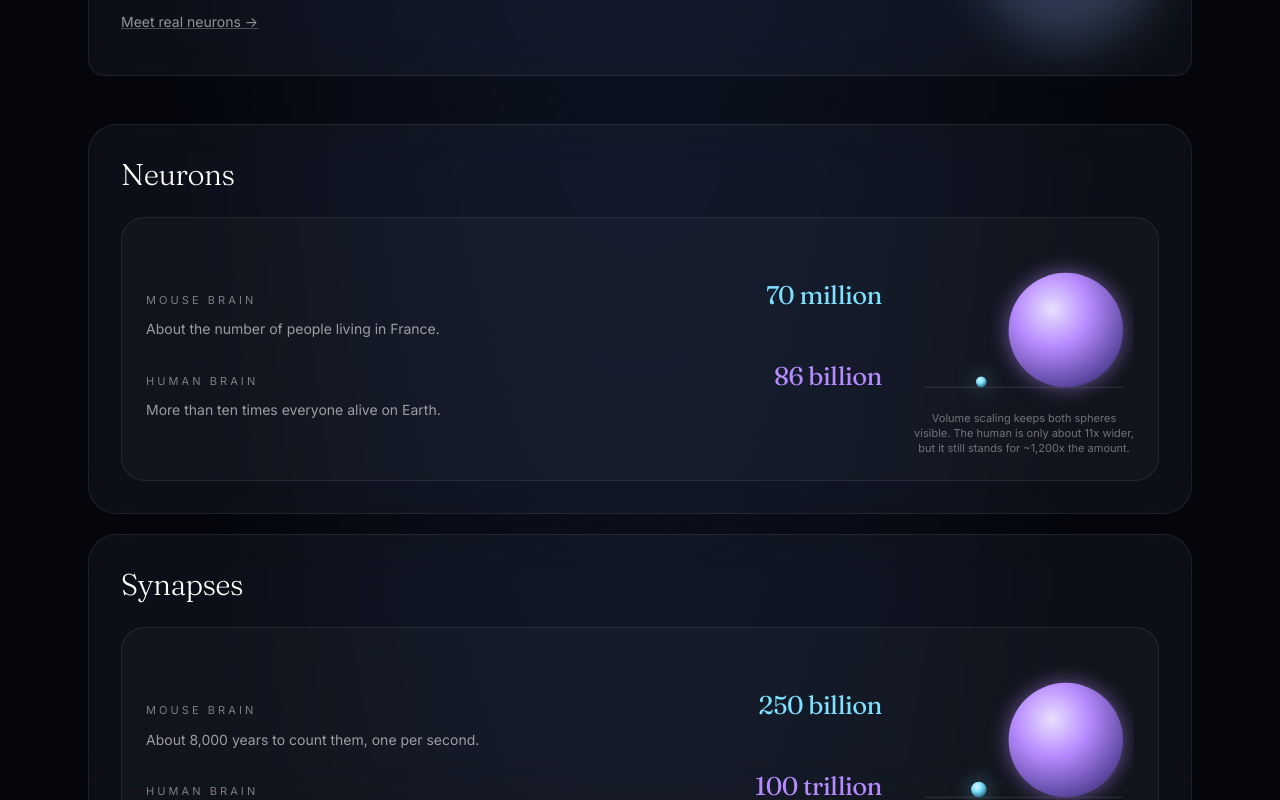
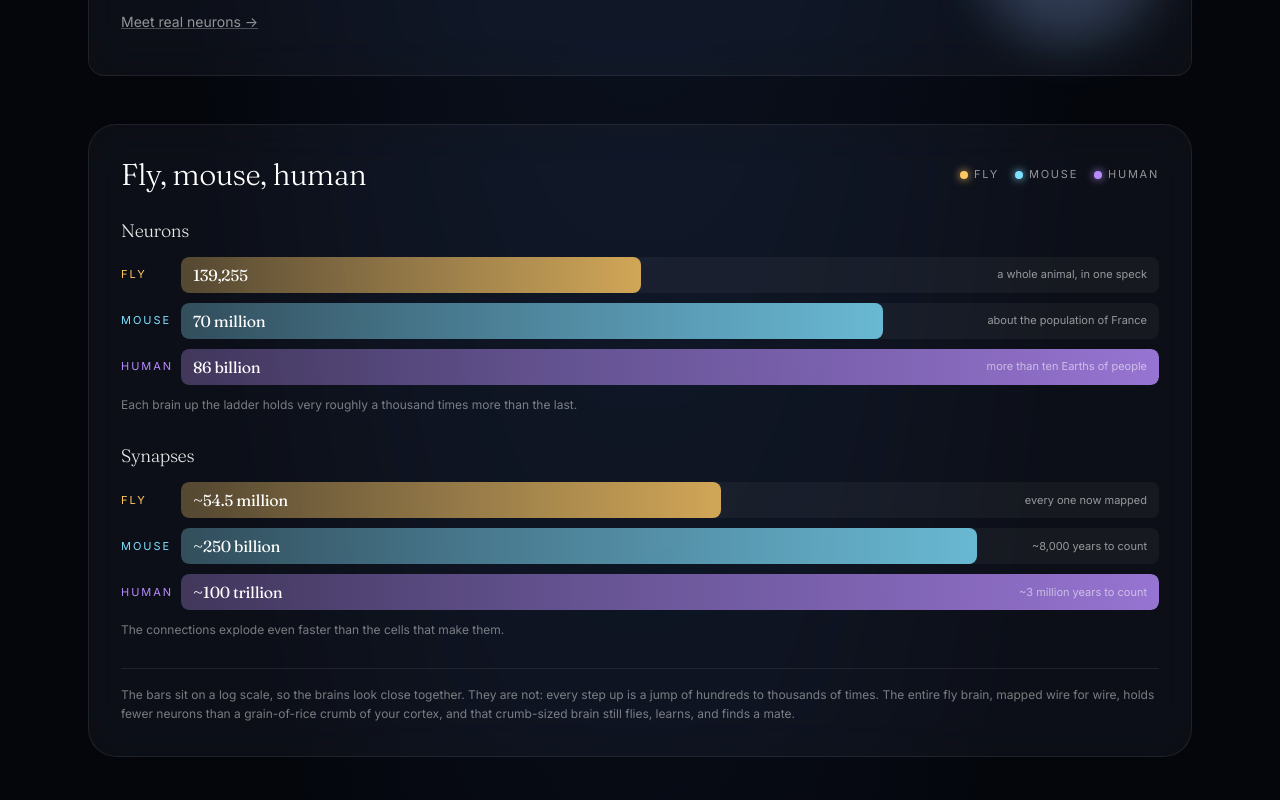
Before and after one commit to amyleesterling/whatisabrain, a React (Vite) app in the folder apps/museum/: page /stats in a window 1280 px wide. Shown: the part 2000-2800 px from the top of the page. Built offline with nearby package versions, Linux system fonts and the light colour scheme; no server answers.

Commit message:
Fly: flip right-side-up + reframe 'speck that flies'; stats: replace 3 comparison boxes with unified fly/mouse/human log-bar panel

```diff
--- a/apps/museum/src/pages/ScaleTest.tsx
+++ b/apps/museum/src/pages/ScaleTest.tsx
@@ -1,4 +1,4 @@
-import { useEffect, useRef, useState } from "react";
+import { useEffect, useState } from "react";
 import { motion } from "framer-motion";
 import { Link } from "react-router-dom";
 import ReferenceTable from "../components/ReferenceTable";
@@ -7,10 +7,10 @@ import LandmarkMetrics from "../components/LandmarkMetrics";
 import RealNeuronModel from "../components/RealNeuronModel";
 import FactIcon, { type FactIconId } from "../components/FactIcon";
 import StatsTopBar from "../components/StatsTopBar";
-import type { ScaleTestImageId } from "../data/scaleTestImageQueue";
 
 const MOUSE = "#7ee0ff";
 const HUMAN = "#b78bff";
+const FLY = "#ffc861";
 
 // Top-line facts about the human brain, shown above the fold beside the 3D
 // model. Figures match /citations (volume/weight are standard adult averages;
@@ -59,197 +59,106 @@ const MORE_FACTS: { hl: string; title: string; body: string; icon: FactIconId; l
   },
 ];
 
-type Row = {
-  key: string;
-  label: string;
-  mouse: { value: number; display: string; anchor: string };
-  human: { value: number; display: string; anchor: string };
-  ratio: string;
-  unit?: "km";
-  imageId: ScaleTestImageId;
-  imageCaption: string;
-};
-
-const ROWS: Row[] = [
+const COMPARE: {
+  metric: string;
+  note: string;
+  rows: { who: string; color: string; value: number; display: string; anchor: string }[];
+}[] = [
   {
-    key: "neurons",
-    label: "Neurons",
-    mouse: {
-      value: 70e6,
-      display: "70 million",
-      anchor: "About the number of people living in France.",
-    },
-    human: {
-      value: 86e9,
-      display: "86 billion",
-      anchor: "More than ten times everyone alive on Earth.",
-    },
-    ratio: "~1,200x more",
-    imageId: "neurons-cloud-comparison",
-    imageCaption:
-      "The count reads best as a small cyan cloud beside a violet galaxy that keeps expanding out of the frame.",
+    metric: "Neurons",
+    note: "Each brain up the ladder holds very roughly a thousand times more than the last.",
+    rows: [
+      { who: "Fly", color: FLY, value: 139255, display: "139,255", anchor: "a whole animal, in one speck" },
+      { who: "Mouse", color: MOUSE, value: 70e6, display: "70 million", anchor: "about the population of France" },
+      { who: "Human", color: HUMAN, value: 86e9, display: "86 billion", anchor: "more than ten Earths of people" },
+    ],
   },
   {
-    key: "synapses",
-    label: "Synapses",
-    mouse: {
-      value: 250e9,
-      display: "~250 billion",
-      anchor: "About 8,000 years to count them, one per second.",
-    },
-    human: {
-      value: 100e12,
-      display: "100 trillion",
-      anchor: "About 3 million years to count them, one per second.",
-    },
-    ratio: "~400x more",
-    imageId: "synapse-city-lights",
-    imageCaption:
-      "Synapses feel less like beads on a chart and more like an electric city horizon that never ends.",
-  },
-  {
-    key: "wire",
-    label: "Wiring, all axon",
-    unit: "km",
-    mouse: {
-      value: 2000,
-      display: "~2,000 km",
-      anchor: "Enough living thread to stretch across a continent.",
-    },
-    human: {
-      value: 2_000_000,
-      display: "~2 million km",
-      anchor: "Enough to circle the Earth again and again as living thread.",
-    },
-    ratio: "~1,000x more",
-    imageId: "boston-to-miami-axon",
-    imageCaption:
-      "The mouse version stays graspable as one glowing cyan path running down the eastern seaboard.",
+    metric: "Synapses",
+    note: "The connections explode even faster than the cells that make them.",
+    rows: [
+      { who: "Fly", color: FLY, value: 54.5e6, display: "~54.5 million", anchor: "every one now mapped" },
+      { who: "Mouse", color: MOUSE, value: 250e9, display: "~250 billion", anchor: "~8,000 years to count" },
+      { who: "Human", color: HUMAN, value: 100e12, display: "~100 trillion", anchor: "~3 million years to count" },
+    ],
   },
 ];
 
-function useCountUp(target: number, run: boolean, ms = 1700) {
-  const [value, setValue] = useState(0);
-  const startedRef = useRef(false);
-
-  useEffect(() => {
-    if (!run || startedRef.current) return;
-    startedRef.current = true;
-
-    let frame = 0;
-    let start = 0;
-
-    const tick = (now: number) => {
-      if (!start) start = now;
-      const progress = Math.min(1, (now - start) / ms);
-      const eased = 1 - Math.pow(1 - progress, 3);
-      setValue(target * eased);
-      if (progress < 1) frame = requestAnimationFrame(tick);
-    };
-
-    frame = requestAnimationFrame(tick);
-    return () => cancelAnimationFrame(frame);
-  }, [ms, run, target]);
-
-  return value;
-}
-
-function compact(value: number, unit?: "km") {
-  if (unit === "km") return `${Math.round(value).toLocaleString()} km`;
-  if (value >= 1e12) return `${+(value / 1e12).toFixed(value < 1e13 ? 1 : 0)} trillion`;
-  if (value >= 1e9) return `${Math.round(value / 1e9)} billion`;
-  if (value >= 1e6) return `${Math.round(value / 1e6)} million`;
-  return Math.round(value).toLocaleString();
-}
-
-function ScaleSpheres({ ratio, run }: { ratio: number; run: boolean }) {
-  const humanDiameter = 104;
-  const mouseDiameter = Math.max(9, humanDiameter / Math.cbrt(ratio));
-  const humanRadius = humanDiameter / 2;
-  const mouseRadius = mouseDiameter / 2;
-  const baseY = 132;
-  const humanCx = 138;
-  const mouseCx = humanCx - humanRadius - 20 - mouseRadius;
-
-  const sphere = (cx: number, cy: number, radius: number, id: string, glow: string, delay: number) => (
-    <motion.circle
-      cx={cx}
-      cy={cy}
-      r={radius}
-      fill={`url(#${id})`}
-      initial={{ scale: 0, opacity: 0 }}
-      animate={run ? { scale: 1, opacity: 1 } : {}}
-      transition={{ duration: 0.85, delay, ease: [0.16, 1, 0.3, 1] }}
-      style={{ transformOrigin: `${cx}px ${cy}px`, filter: `drop-shadow(0 0 9px ${glow})` }}
-    />
-  );
-
+function CompareBar({
+  row,
+  metricMax,
+  run,
+  delay,
+}: {
+  row: { who: string; color: string; value: number; display: string; anchor: string };
+  metricMax: number;
+  run: boolean;
+  delay: number;
+}) {
+  // Log scale: a linear bar would render the fly as a single invisible pixel
+  // beside the human. Log keeps all three legible; the footnote owns the honesty.
+  const pct = Math.max(7, (Math.log10(row.value) / Math.log10(metricMax)) * 100);
   return (
-    <svg viewBox="0 0 200 150" className="mx-auto w-full max-w-[220px]" aria-hidden="true">
-      <defs>
-        <radialGradient id="scaleMouseSphere" cx="38%" cy="32%" r="72%">
-          <stop offset="0%" stopColor="#dcf6ff" />
-          <stop offset="45%" stopColor={MOUSE} />
-          <stop offset="100%" stopColor="#286a85" />
-        </radialGradient>
-        <radialGradient id="scaleHumanSphere" cx="38%" cy="32%" r="72%">
-          <stop offset="0%" stopColor="#e9e0ff" />
-          <stop offset="45%" stopColor={HUMAN} />
-          <stop offset="100%" stopColor="#523f95" />
-        </radialGradient>
-      </defs>
-      <line x1="10" y1={baseY} x2="190" y2={baseY} stroke="rgba(255,255,255,0.12)" strokeWidth="1" />
-      {sphere(mouseCx, baseY - mouseRadius, mouseRadius, "scaleMouseSphere", `${MOUSE}88`, 0.5)}
-      {sphere(humanCx, baseY - humanRadius, humanRadius, "scaleHumanSphere", `${HUMAN}88`, 0.35)}
-    </svg>
+    <div className="flex items-center gap-3">
+      <span className="w-12 shrink-0 text-[11px] uppercase tracking-[0.18em]" style={{ color: row.color }}>
+        {row.who}
+      </span>
+      <div className="relative h-9 flex-1 overflow-hidden rounded-lg bg-white/[0.04]">
+        <motion.div
+          className="absolute inset-y-0 left-0 rounded-lg"
+          style={{ background: `linear-gradient(90deg, ${row.color}44, ${row.color}cc)` }}
+          initial={{ width: 0 }}
+          animate={run ? { width: `${pct}%` } : {}}
+          transition={{ duration: 1.1, delay, ease: [0.16, 1, 0.3, 1] }}
+        />
+        <div className="absolute inset-0 flex items-center justify-between gap-2 px-3">
+          <span className="font-display tabular-nums text-sm text-white sm:text-base">{row.display}</span>
+          <span className="hidden text-[11px] text-white/55 sm:block">{row.anchor}</span>
+        </div>
+      </div>
+    </div>
   );
 }
 
-function Stat({ row, run }: { row: Row; run: boolean }) {
-  const mouseValue = useCountUp(row.mouse.value, run);
-  const humanValue = useCountUp(row.human.value, run);
-  const ratio = row.human.value / row.mouse.value;
-  const widthRatio = Math.round(Math.cbrt(ratio));
-
+function BrainCompare({ run }: { run: boolean }) {
   return (
     <div className="rounded-[1.75rem] glass p-7 sm:p-8">
-      <div className="flex flex-wrap items-baseline gap-4">
-        <h3 className="font-display text-2xl font-light sm:text-3xl">{row.label}</h3>
+      <div className="mb-6 flex flex-wrap items-center justify-between gap-3">
+        <h3 className="font-display text-2xl font-light sm:text-3xl">Fly, mouse, human</h3>
+        <div className="flex items-center gap-4">
+          {[
+            { c: FLY, l: "Fly" },
+            { c: MOUSE, l: "Mouse" },
+            { c: HUMAN, l: "Human" },
+          ].map((x) => (
+            <span key={x.l} className="flex items-center gap-1.5 text-[11px] uppercase tracking-[0.16em] text-white/55">
+              <span className="h-2 w-2 rounded-full" style={{ background: x.c, boxShadow: `0 0 8px ${x.c}` }} />
+              {x.l}
+            </span>
+          ))}
+        </div>
       </div>
 
-      <div className="mt-6">
-        <div className="rounded-[1.5rem] border border-white/8 bg-white/[0.025] p-5 sm:p-6">
-          <div className="flex flex-col gap-6 sm:flex-row sm:items-center sm:gap-8">
-            <div className="min-w-0 flex-1">
-              {[
-                { who: "Mouse brain", color: MOUSE, live: mouseValue, spec: row.mouse },
-                { who: "Human brain", color: HUMAN, live: humanValue, spec: row.human },
-              ].map((entry) => (
-                <div key={entry.who} className="mb-4 last:mb-0">
-                  <div className="flex items-baseline justify-between gap-3">
-                    <span className="text-[11px] uppercase tracking-[0.28em] text-white/45">{entry.who}</span>
-                    <span
-                      className="font-display tabular-nums"
-                      style={{ color: entry.color, fontSize: "clamp(1.2rem,2vw,1.7rem)" }}
-                    >
-                      {compact(entry.live, row.unit)}
-                    </span>
-                  </div>
-                  <p className="mt-1 text-sm leading-relaxed text-white/58">{entry.spec.anchor}</p>
-                </div>
+      {COMPARE.map((m) => {
+        const metricMax = Math.max(...m.rows.map((r) => r.value));
+        return (
+          <div key={m.metric} className="mb-7 last:mb-2">
+            <h4 className="mb-3 font-display text-lg font-light text-white/90">{m.metric}</h4>
+            <div className="grid gap-2.5">
+              {m.rows.map((r, i) => (
+                <CompareBar key={r.who} row={r} metricMax={metricMax} run={run} delay={0.15 * i} />
               ))}
             </div>
+            <p className="mt-2.5 text-xs leading-relaxed text-white/45">{m.note}</p>
+          </div>
+        );
+      })}
 
-            <div className="w-full shrink-0 sm:w-auto">
-              <ScaleSpheres ratio={ratio} run={run} />
-              <p className="mx-auto mt-1 max-w-[220px] text-center text-[11px] leading-snug text-white/40">
-                Volume scaling keeps both spheres visible. The human is only about {widthRatio}x wider, but it still
-                stands for {row.ratio.replace(" more", "")} the amount.
-              </p>
-            </div>
-          </div>
-        </div>
-      </div>
+      <p className="mt-4 border-t border-white/8 pt-4 text-[12px] leading-relaxed text-white/45">
+        The bars sit on a log scale, so the brains look close together. They are not: every step up is a jump of
+        hundreds to thousands of times. The entire fly brain, mapped wire for wire, holds fewer neurons than a
+        grain-of-rice crumb of your cortex, and that crumb-sized brain still flies, learns, and finds a mate.
+      </p>
     </div>
   );
 }
@@ -440,10 +349,8 @@ export default function ScaleTest() {
           <NeuronIcon run={run} />
         </section>
 
-        <section id="compare" className="mt-12 grid gap-5">
-          {ROWS.map((row) => (
-            <Stat key={row.key} row={row} run={run} />
-          ))}
+        <section id="compare" className="mt-12">
+          <BrainCompare run={run} />
         </section>
 
         <section className="mt-12">
```
Also changed, not shown: apps/museum/src/components/RealNeuronModel.tsx (+7 -2 lines), apps/museum/src/pages/FlyStats.tsx (+7 -6 lines).
